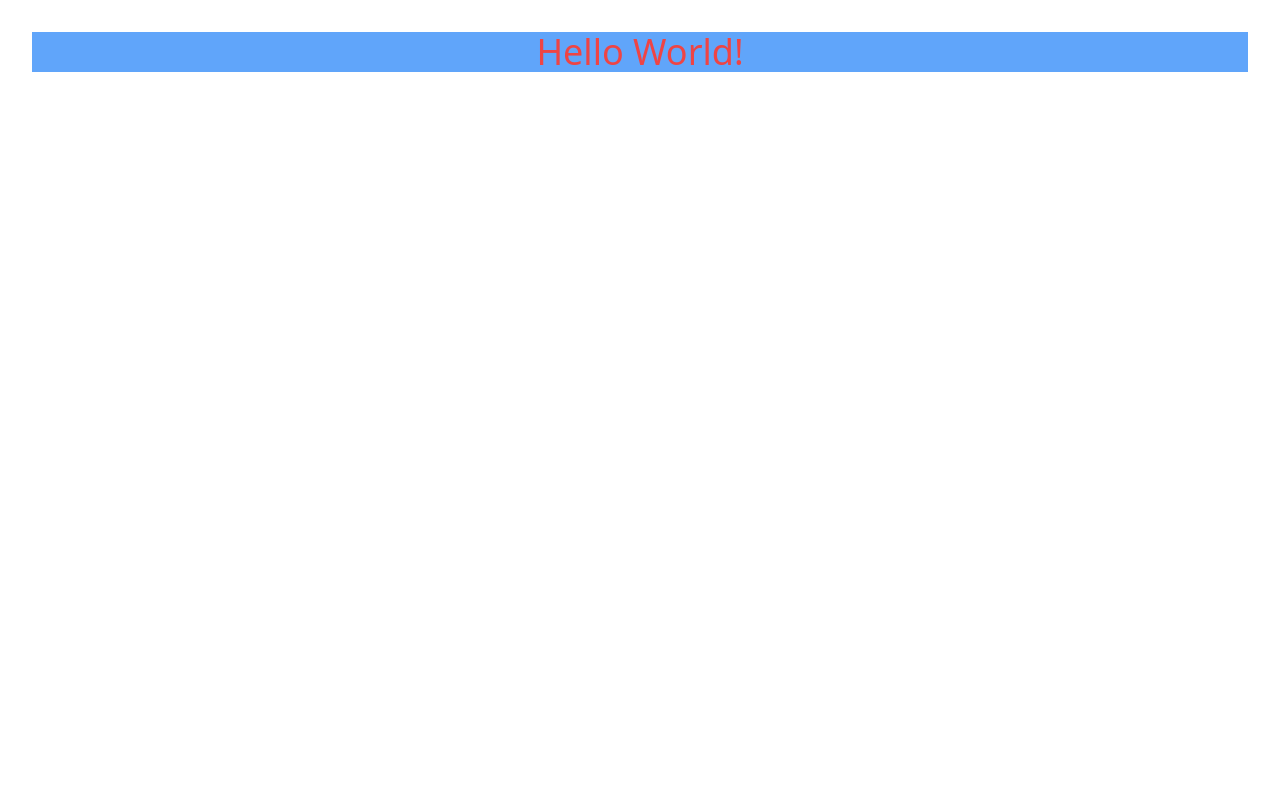
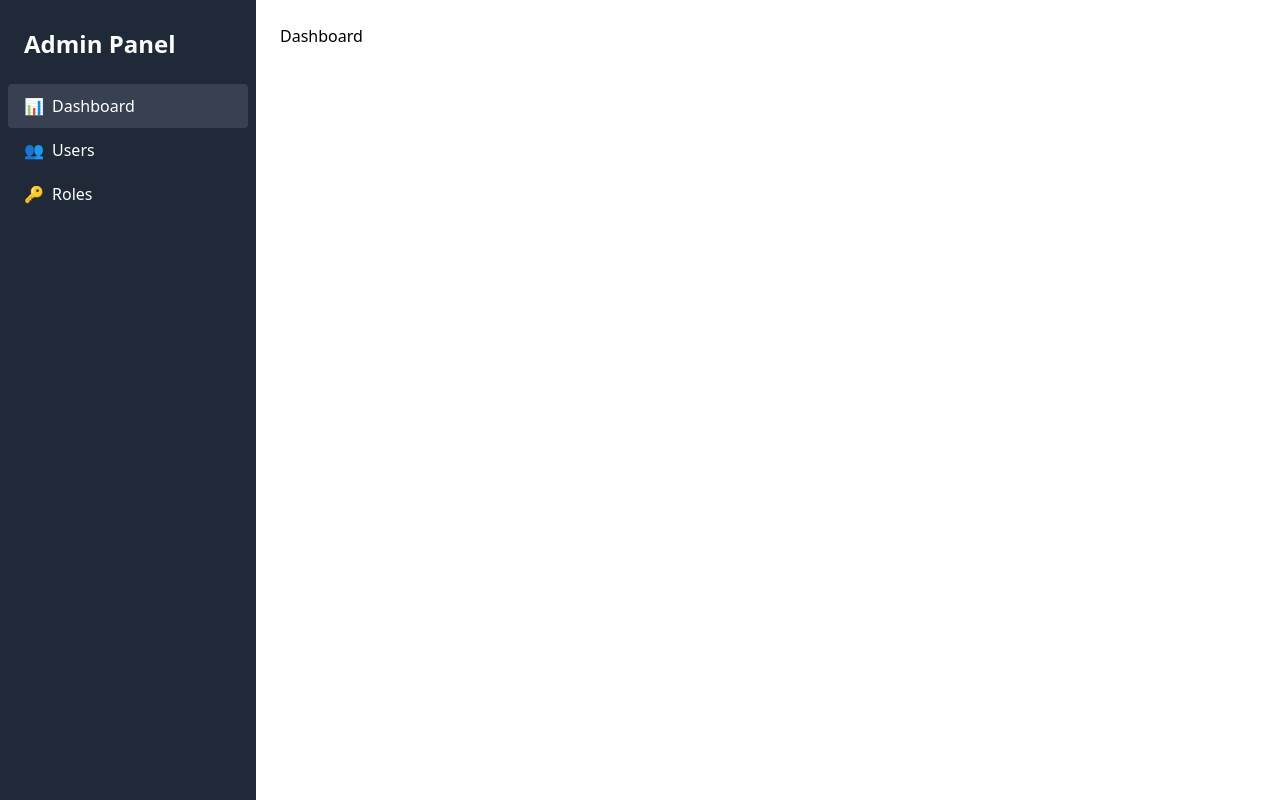
Before and after one commit to Sata-hash/VRV-Security-frontend-assignment, a React (Vite) app: page / in a window 1280 px wide. Built offline with nearby package versions, Linux system fonts and the light colour scheme.

Commit message:
sidebar and layout components

```diff
--- a/src/App.tsx
+++ b/src/App.tsx
@@ -1,9 +1,17 @@
-import "./App.css";
+import { BrowserRouter, Routes, Route } from "react-router-dom";
+import Layout from "./components/Layout";
+import Dashboard from "./components/Dashboard";
 
 function App() {
-  return <div className="bg-blue-400">
-    <p className="text-4xl text-red-500">Hello World!</p>
-  </div>;
+  return (
+    <BrowserRouter>
+      <Routes>
+        <Route path="/" element={<Layout />}>
+          <Route index element={<Dashboard />} />
+        </Route>
+      </Routes>
+    </BrowserRouter>
+  );
 }
 
 export default App;
--- /dev/null
+++ b/src/components/Dashboard.tsx
@@ -0,0 +1,5 @@
+const Dashboard = () => {
+  return <div>Dashboard</div>;
+};
+
+export default Dashboard;
--- /dev/null
+++ b/src/components/Layout.tsx
@@ -0,0 +1,15 @@
+import { Outlet } from "react-router-dom";
+import Sidebar from "./Sidebar";
+
+const Layout = () => {
+  return (
+    <div className="flex min-h-screen">
+      <Sidebar />
+      <main className="flex-1 p-6">
+        <Outlet />
+      </main>
+    </div>
+  );
+};
+
+export default Layout;
--- /dev/null
+++ b/src/components/Sidebar.tsx
@@ -0,0 +1,38 @@
+import { NavLink } from "react-router-dom";
+import { MenuItems } from "../types";
+
+const Sidebar = () => {
+  const menuItems: MenuItems[] = [
+    { id: "dashboard", label: "Dashboard", icon: "📊", path: "/" },
+    { id: "users", label: "Users", icon: "👥", path: "/users" },
+    { id: "roles", label: "Roles", icon: "🔑", path: "/roles" },
+  ];
+
+  return (
+    <div className="bg-gray-800 text-white w-64 space-y-6 py-7 px-2 absolute inset-y-0 left-0 transform -translate-x-full md:relative md:translate-x-0 transition duration-200 ease-in-out">
+      <div className="flex items-center space-x-2 px-4">
+        <span className="text-2xl font-semibold">Admin Panel</span>
+      </div>
+      <nav>
+        {menuItems.map((item) => (
+          <NavLink
+            key={item.id}
+            to={item.path}
+            className={({ isActive }) =>
+              `block py-2.5 px-4 rounded transition duration-200 w-full text-left ${
+                isActive ? "bg-gray-700" : "hover:bg-gray-700"
+              }`
+            }
+          >
+            <span className="flex items-center">
+              <span className="mr-2">{item.icon}</span>
+              {item.label}
+            </span>
+          </NavLink>
+        ))}
+      </nav>
+    </div>
+  );
+};
+
+export default Sidebar;
--- /dev/null
+++ b/src/types/index.ts
@@ -0,0 +1,11 @@
+export interface MenuItems {
+  id: string;
+  label: string;
+  icon: string;
+  path: string;
+}
+
+export interface SidebarProps {
+  activeTab: string;
+  setActiveTab: (tab: string) => void;
+}
```
